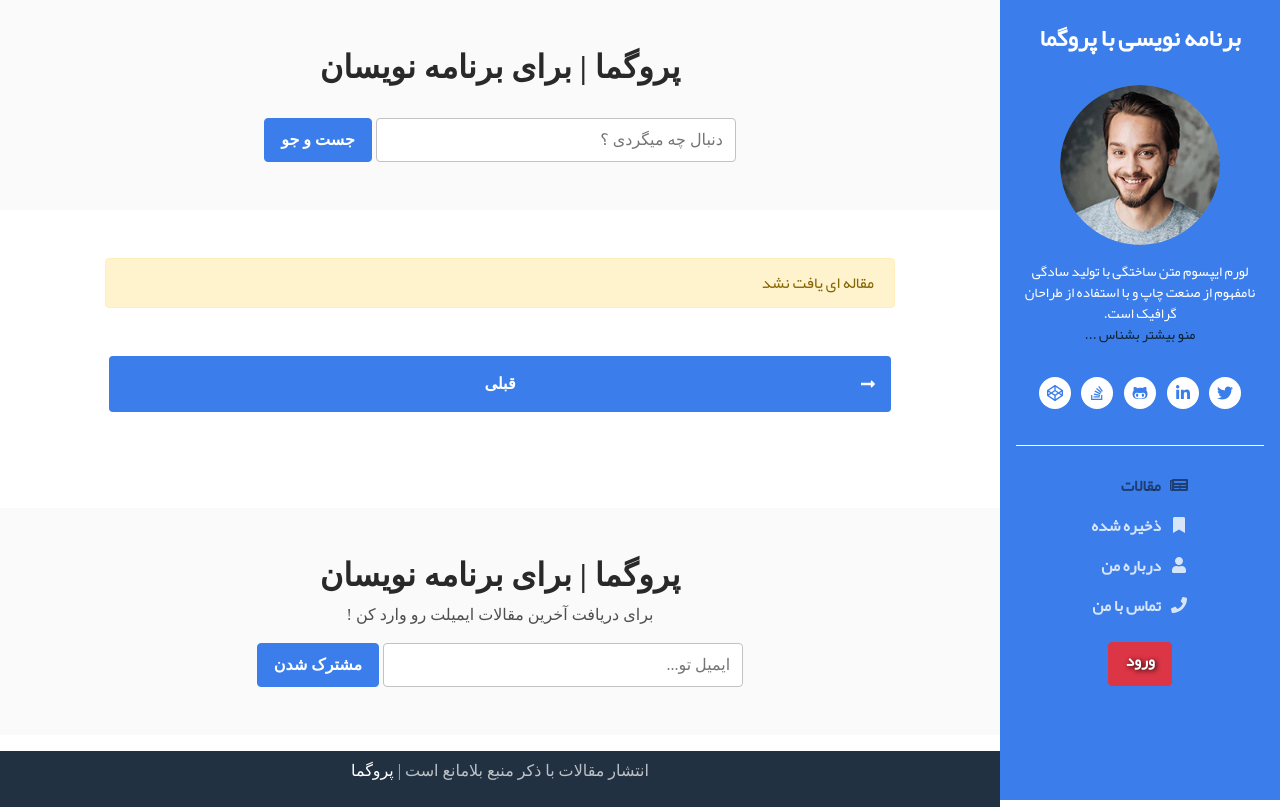
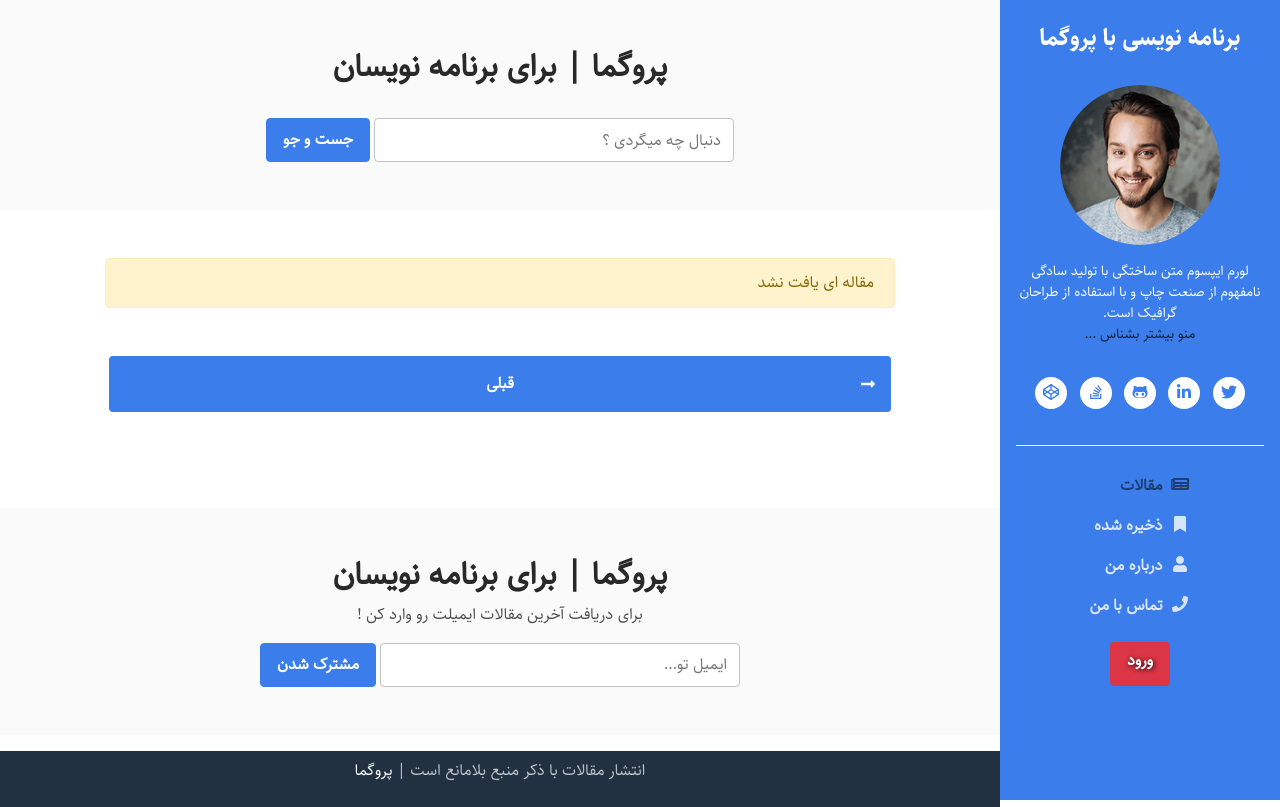
Before and after one commit to alirezaj99/progma.ir, a Django app: page / in a window 1280 px wide. Run offline with Django 3.2, Linux system fonts and the light colour scheme; data that the repository does not hold is empty; some libraries are stand-ins or nearby versions; some web fonts are replaced.

Commit message:
fix css bug

```diff
--- a/assets/css/rtl.css
+++ b/assets/css/rtl.css
@@ -1,6 +1,5 @@
-@import url('https://cdn.fontcdn.ir/Font/Persian/Sahel/Sahel.css');
-
-@font-face {
+/*@import url('https://cdn.fontcdn.ir/Font/Persian/Sahel/Sahel.css');*/
+/*@font-face {
 
     font-family: yekan;
 
@@ -12,17 +11,49 @@
 
     font-style: normal
 
+}*/
+@font-face {
+
+    font-family: sahel;
+
+    src: url(fonts/sahel/Sahel.ttf) format("truetype");
+    src: url(fonts/sahel/Sahel.eot) format("eot");
+    src: url(fonts/sahel/Sahel.woff) format("woff");
+
+    font-weight: normal;
+
+    font-style: normal
+
+}
+
+@font-face {
+
+    font-family: sahel-bold;
+
+    src: url(fonts/sahel/Sahel-Bold.ttf) format("truetype");
+    src: url(fonts/sahel/Sahel-Bold.eot) format("eot");
+    src: url(fonts/sahel/Sahel-Bold.woff) format("woff");
+
+    font-weight: normal;
+
+    font-style: normal
+
 }
 
 body {
     text-align: right !important;
     direction: rtl !important;
-    font-family: yekan !important;
+    font-family: sahel !important;
 }
 
 .sahel {
     font-family: sahel !important;
 }
+
+.sahel-bold {
+    font-family: sahel-bold !important;
+}
+
 
 .text-left {
     text-align: right !important;
```
Also changed, not shown: assets/comments/comments.css (+3 -11 lines).
